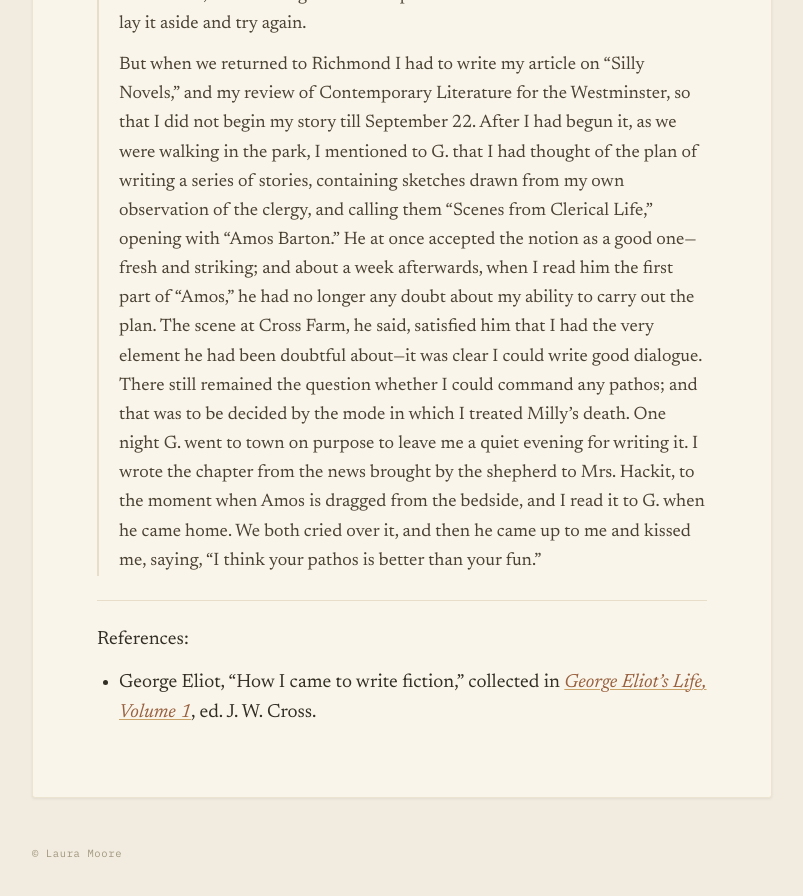
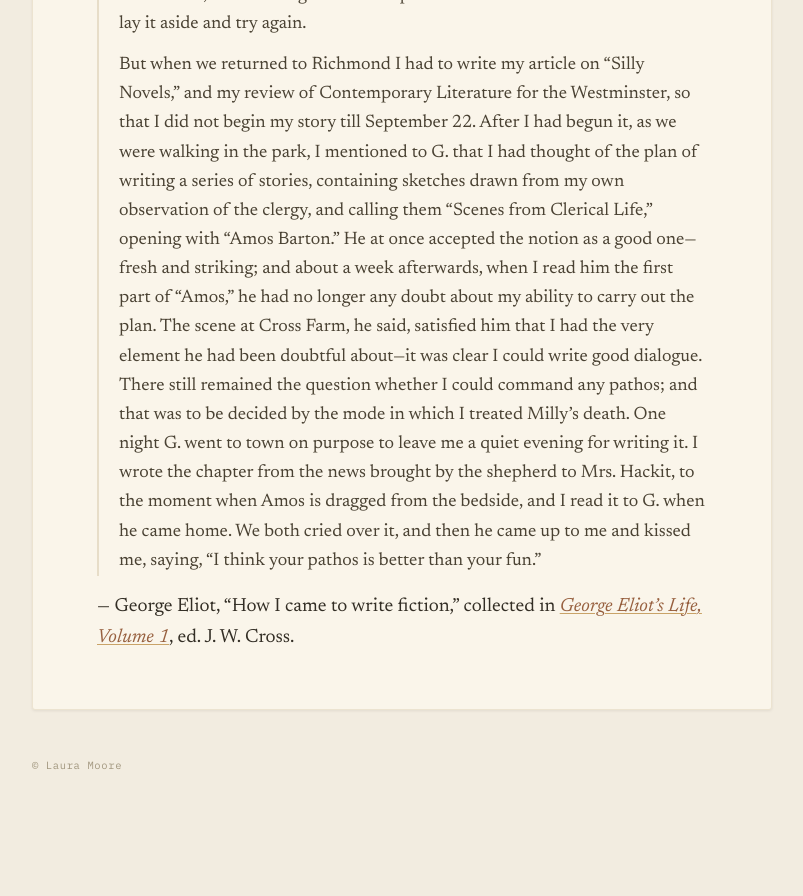
Before and after one commit to lauramoorewrites-del/treasury, a Jekyll site: the page built from _pages/george-eliots-uncertain-path-to-writing-fiction.md, in a window 1280 px wide and 900 px high, scrolled down 1525 px. Shown: the top 896 px of the window, without its empty margins (238-1041 px from the left). Built offline with Jekyll 4.4.1, drawn with Linux system fonts in a browser that asks for light colours; after the commit the page ends 2337 px from its top, so only the background shows below that; part of the change alters nothing that is shown.

Commit message:
Move Eliot citation to direct attribution below blockquote
Co-Authored-By: Claude Opus 4.6 (1M context) <noreply@anthropic.com>

```diff
--- a/_pages/george-eliots-uncertain-path-to-writing-fiction.md
+++ b/_pages/george-eliots-uncertain-path-to-writing-fiction.md
@@ -14,8 +14,4 @@ From George Eliot's (Marian Evans's) piece "How I came to write fiction":
 >
 > But when we returned to Richmond I had to write my article on "Silly Novels," and my review of Contemporary Literature for the Westminster, so that I did not begin my story till September 22. After I had begun it, as we were walking in the park, I mentioned to G. that I had thought of the plan of writing a series of stories, containing sketches drawn from my own observation of the clergy, and calling them "Scenes from Clerical Life," opening with "Amos Barton." He at once accepted the notion as a good one—fresh and striking; and about a week afterwards, when I read him the first part of "Amos," he had no longer any doubt about my ability to carry out the plan. The scene at Cross Farm, he said, satisfied him that I had the very element he had been doubtful about—it was clear I could write good dialogue. There still remained the question whether I could command any pathos; and that was to be decided by the mode in which I treated Milly's death. One night G. went to town on purpose to leave me a quiet evening for writing it. I wrote the chapter from the news brought by the shepherd to Mrs. Hackit, to the moment when Amos is dragged from the bedside, and I read it to G. when he came home. We both cried over it, and then he came up to me and kissed me, saying, "I think your pathos is better than your fun."
 
----
-
-References:
-
-- George Eliot, "How I came to write fiction," collected in [*George Eliot's Life, Volume 1*](https://www.gutenberg.org/files/43043/43043-h/43043-h.htm), ed. J. W. Cross.
+— George Eliot, "How I came to write fiction," collected in [*George Eliot's Life, Volume 1*](https://www.gutenberg.org/files/43043/43043-h/43043-h.htm), ed. J. W. Cross.
```
